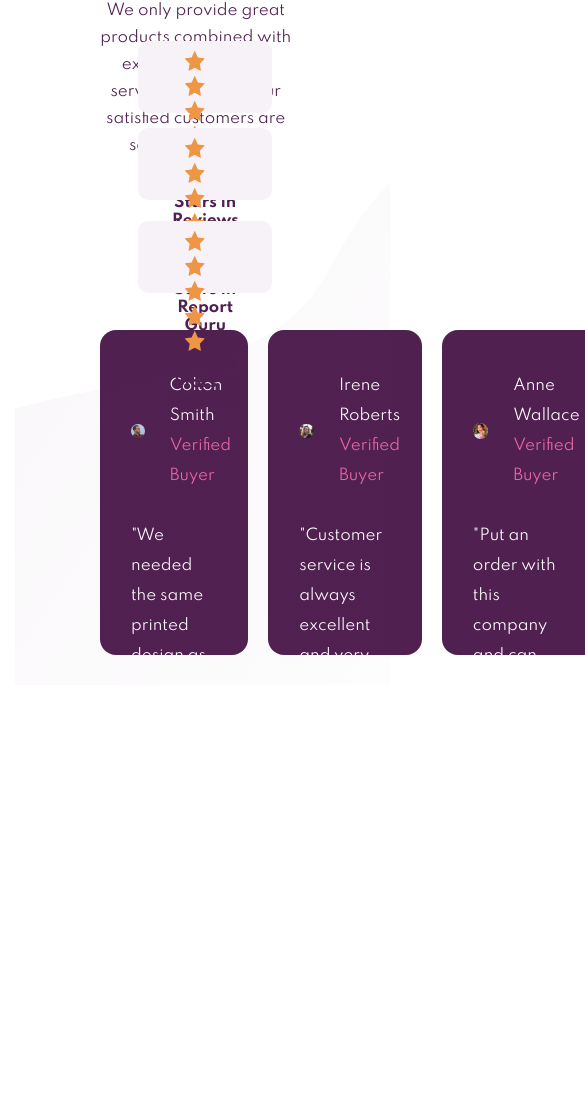
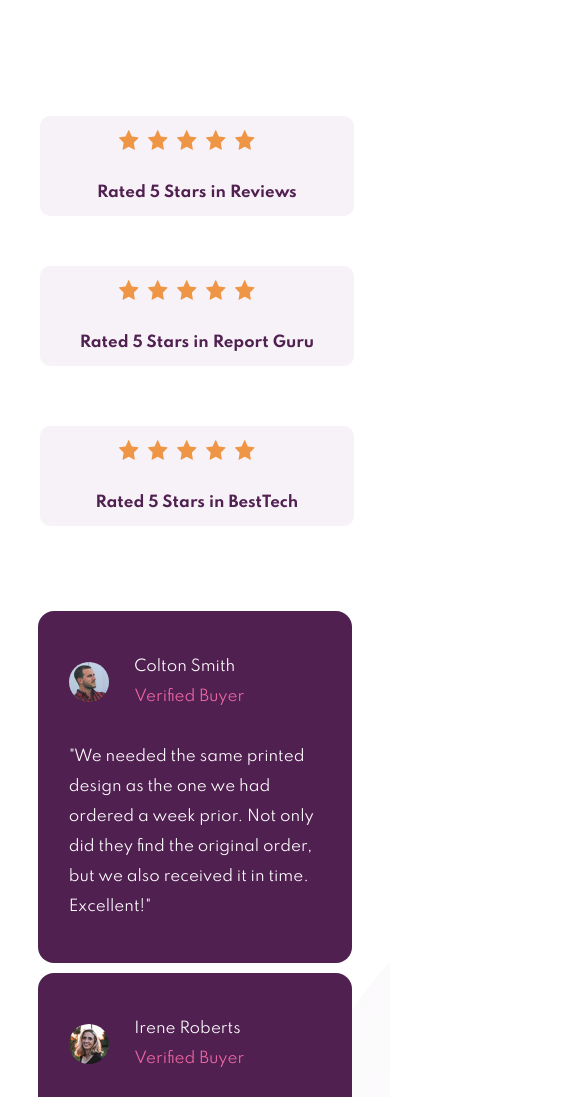
Before and after one commit to saurav49/frontend-mentor-challenges, a plain HTML site: page social-proof-section-master/index.html in a window 390 px wide. Shown: the part 298-1395 px from the top of the page, 585 px wide, since content can reach past the window. Drawn offline with Linux system fonts and the light colour scheme.

Commit message:
chore - mobile responsive

```diff
--- a/social-proof-section-master/style.css
+++ b/social-proof-section-master/style.css
@@ -44,11 +44,10 @@ body {
 
 .flex {
   min-height: 100vh;
-  padding: 70px 100px 30px 100px;
+  padding: 50px 100px;
   display: flex;
   flex-direction: column;
   align-items: center;
-  /* justify-content: space-between; */
 }
 
 /* .upper-card */
@@ -58,6 +57,9 @@ body {
   grid-template-rows: 1fr;
   gap: 20px;
   width: 100%;
+  height: 40vh;
+  padding: 3% 0px 0px 0px;
+  margin: 0px 0px 10px 0px;
 }
 
 .user-info h1 {
@@ -83,9 +85,8 @@ body {
   justify-content: space-around;
   background-color: var(--Light-Grayish-Magenta);
   padding: 10px 30px;
-  margin: 5px 0px;
   width: 70%;
-  height: 25%;
+  height: 20%;
   border-radius: 10px;
 }
 
@@ -123,11 +124,12 @@ body {
 /* testimonial-card */
 .testimonial-card {
   display: flex;
-  align-items: center;
+  align-items: flex-start;
   justify-content: space-between;
-  height: 50%;
   width: 100%;
   margin-top: 74px;
+  height: 50vh;
+  position: relative;
 }
 
 .cards {
@@ -135,7 +137,7 @@ body {
   border-radius: 1rem;
   color: #ffffff;
   padding: 41px 31px;
-  height: 325px;
+  height: 350px;
 }
 
 .cards:nth-child(1) {
@@ -143,7 +145,11 @@ body {
 }
 
 .cards:nth-child(2) {
-  margin-right: 20px;
+  margin: 30px 20px 0px 0px;
+}
+
+.cards:nth-child(3) {
+  margin-top: 60px;
 }
 
 .people-info {
@@ -166,18 +172,35 @@ body {
 }
 
 .cards p {
+  font-size: 1.2rem;
   line-height: 30px;
 }
 
 /* media-queries */
 @media screen and (max-width: 900px) {
+  /* * {
+    background: #000 !important;
+    color: #0f0 !important;
+    outline: solid #f00 1px !important;
+  } */
+
   body {
+    min-height: 100vh;
     font-size: 15px;
   }
 
-  .user-info h1 {
-    font-size: 2.3rem;
-    margin-bottom: 5px;
+  .flex {
+    width: 100%;
+    min-height: 100vh;
+    padding: 10px;
+  }
+
+  .top-image {
+    display: none;
+  }
+
+  .bottom-image {
+    display: none;
   }
 
   .top-image-div {
@@ -185,6 +208,7 @@ body {
     content: url("./images/bg-pattern-top-mobile.svg");
     top: 0;
     left: 0;
+    width: 100%;
   }
 
   .bottom-image-div {
@@ -198,36 +222,89 @@ body {
     text-align: center;
     grid-template-columns: 1fr;
     grid-template-rows: 40% 60%;
-    height: 200%;
-    gap: 70px;
+    height: 100vh;
   }
 
   .user-info {
-    height: 50%;
+    height: 100%;
+  }
+
+  .user-info h1 {
+    font-size: 2.3rem;
+    margin-bottom: 15px;
+  }
+
+  .user-info p {
+    font-size: 15px;
+  }
+
+  .ratings {
+    margin: 40px 0px 0px 0px;
+    height: 100%;
   }
 
   .rating-card {
     display: flex;
     flex-direction: column;
+    width: 85%;
+    padding: 0px;
+  }
+
+  .rating-card > div {
+    width: 100%;
+  }
+
+  .rating-card p {
+    font-size: 15px;
   }
 
   .rating-card:nth-child(1) {
     position: absolute;
     top: 0;
-    left: 20%;
+    left: 8%;
   }
 
   .rating-card:nth-child(2) {
     position: absolute;
     top: 30%;
-    left: 20%;
+    left: 8%;
     z-index: 2;
   }
 
   .rating-card:nth-child(3) {
     position: absolute;
     top: 62%;
-    left: 20%;
+    left: 8%;
     z-index: 2;
   }
+
+  .testimonial-card {
+    display: flex;
+    flex-direction: column;
+    align-items: center;
+    height: 100vh;
+    margin: 45px 0px 0px 0px;
+  }
+
+  .cards {
+    width: 85%;
+    margin: 0px;
+    height: 70%;
+  }
+
+  .cards:nth-child(1) {
+    margin: 0px;
+  }
+
+  .cards:nth-child(2) {
+    margin: 10px 0px 0px 0px;
+  }
+
+  .cards:nth-child(3) {
+    margin: 10px 0px 0px 0px;
+  }
+
+  .cards p {
+    font-size: 15px;
+  }
 }
```
